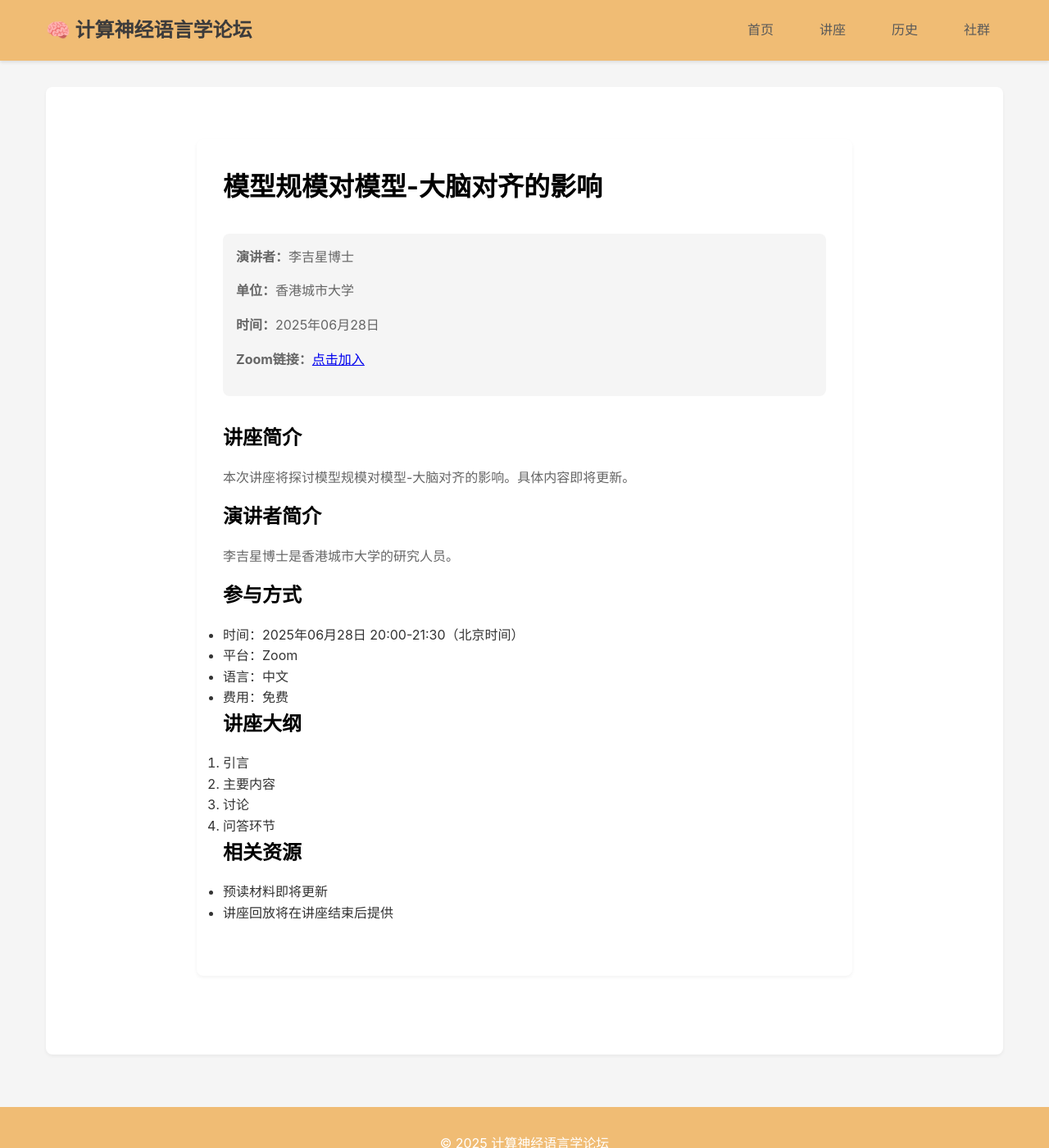
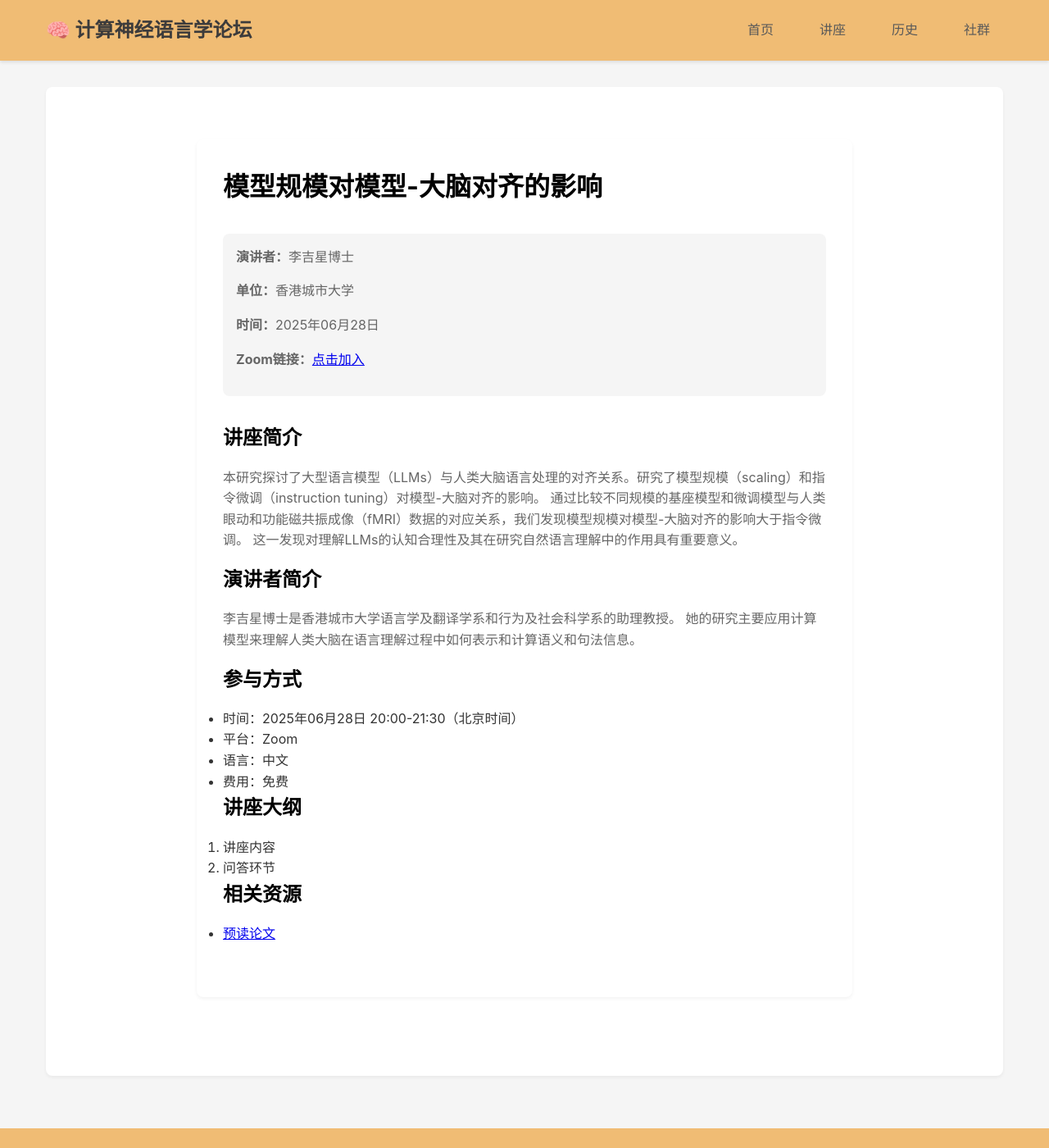
Before and after one commit to xufengduan/Computational-Neurolinguistics-Forum, a Jekyll site: the page built from events/2025-06-Li-Jixing/index.md, in a window 1280 px wide and 1400 px high. Shown: the whole window at 82% size. Built offline with Jekyll 4.4.1, drawn with Linux system fonts in a browser that asks for light colours.

```diff
--- a/events/2025-06-Li-Jixing/index.md
+++ b/events/2025-06-Li-Jixing/index.md
@@ -5,7 +5,23 @@
 institution: 香港城市大学
 date: 2025-06-28
 permalink: /events/2025-06-Li-Jixing/
-zoom_link: https://cuhk.zoom.us/j/6549166637
+zoom_link: |
+  https://cuhk.zoom.us/j/6549166637
+abstract: |
+  本研究探讨了大型语言模型（LLMs）与人类大脑语言处理的对齐关系。研究了模型规模（scaling）和指令微调（instruction tuning）对模型-大脑对齐的影响。
+  通过比较不同规模的基座模型和微调模型与人类眼动和功能磁共振成像（fMRI）数据的对应关系，我们发现模型规模对模型-大脑对齐的影响大于指令微调。
+  这一发现对理解LLMs的认知合理性及其在研究自然语言理解中的作用具有重要意义。
+
+bio: |
+  李吉星博士是香港城市大学语言学及翻译学系和行为及社会科学系的助理教授。
+  她的研究主要应用计算模型来理解人类大脑在语言理解过程中如何表示和计算语义和句法信息。
+
+outline: |
+  1. 讲座内容
+  2. 问答环节
+
+resources: |
+  - [预读论文](https://www.biorxiv.org/content/10.1101/2024.08.15.608196v4)
 ---
 
 ## 讲座简介
```
Also changed, not shown: README.md (+54 -9 lines), scripts/generate_event_pages.py (+9 -7 lines), assets/images/organizers/hanlin.jpg (added), assets/images/organizers/shuqi.jpg (added), assets/images/qrcode.jpg (added), 1 other file.
